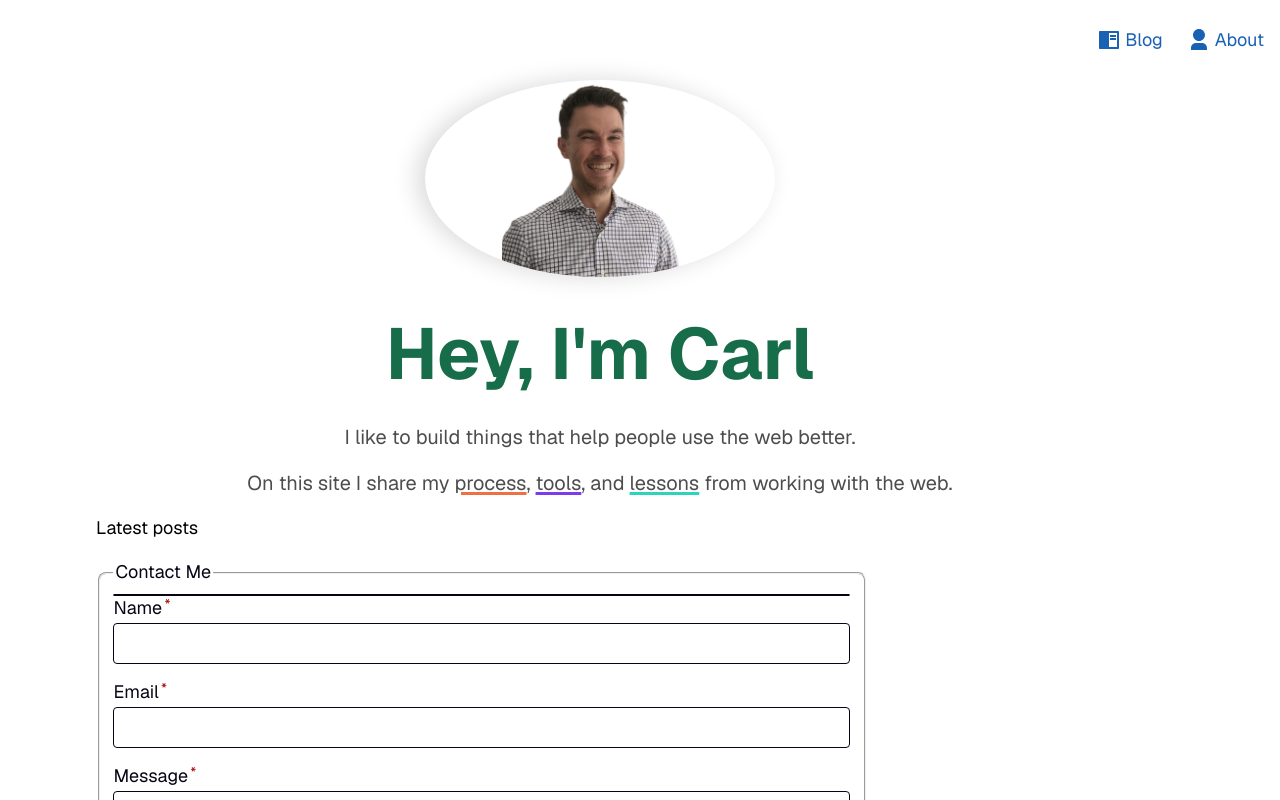
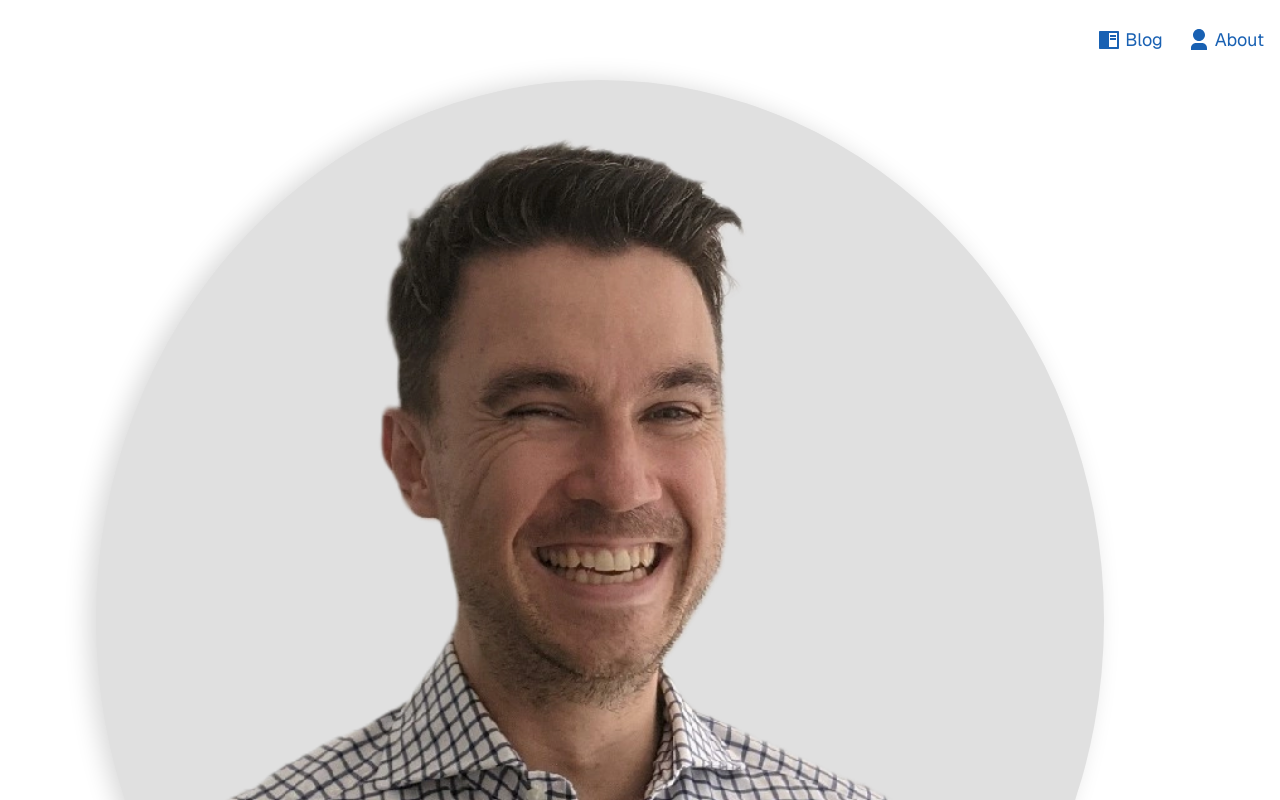
Before and after one commit to codercarl1243/react_components_system, a Next.js app: page / in a window 1280 px wide. Shown: the top 800 px of the page. Built offline with nearby package versions, Linux system fonts and the light colour scheme.

Commit message:
UPDATE add intersection observer. clean up css. remove shimmer from image on load. make fun highlight a bit funner

```diff
--- a/app/styles/components/image/image.css
+++ b/app/styles/components/image/image.css
@@ -1,66 +1,24 @@
 .image {
     position: relative;
-    /* Ensure it sits below the loading shimmer */
-    z-index: 0;
 }
 
 .image>img {
-    width: 100%;
-    height: auto;
-    object-fit: cover;
-    vertical-align: middle;
     font-style: italic;
     shape-margin: 0.75rem;
-    transition: opacity 0.3s ease-in-out;
+    object-fit: cover;
+    opacity: 0;
+    transition: opacity 0.4s ease-in-out;
+}
+
+.image>img[src] {
+    opacity: 1;
 }
 
 .image-wrapper {
     position: relative;
     overflow: hidden;
-    transition: border-color 0.3s ease-in-out, background-color 0.3s ease-in-out;
-    background-color: transparent;
+    background-color: var(--color-neutral-200);
     border-radius: var(--image-border-radius, 0);
-    isolation: isolate;
-}
-
-.image-wrapper::before {
-    content: '';
-    position: absolute;
-    inset: 0;
-    transform: translateX(-100%);
-    width: 100%;
-    height: 100%;
-    opacity: 0;
-    background: linear-gradient(45deg,
-            transparent 25%,
-            rgba(255, 255, 255, 0.4) 50%,
-            transparent 75%);
-    animation: shimmer 2.5s linear paused infinite;
-    z-index: 1;
-    pointer-events: none;
-    transition: opacity 0.3s ease-in-out;
-}
-
-.image-wrapper.image-loading {
-    background-color: var(--color-neutral-200);
-
-    &::before {
-        animation-play-state: running;
-    }
-}
-
-.image-wrapper.image-loading::before {
-    opacity: 1;
-}
-
-@keyframes shimmer {
-    0% {
-        transform: translateX(-110%);
-    }
-
-    100% {
-        transform: translateX(110%);
-    }
 }
 
 .image--rectangleLogo img,
@@ -82,7 +40,6 @@
 }
 
 @media (max-width: 768px) {
-
     .image--hero,
     .image--featured {
         --image-border-radius: var(--radius-md);
--- a/app/styles/components/post/index.css
+++ b/app/styles/components/post/index.css
@@ -5,3 +5,4 @@
 @import './post.banner.css';
 @import './post.card.css';
 @import './post.navigation.css';
+@import './post.author.css';
--- /dev/null
+++ b/app/styles/components/post/post.author.css
@@ -0,0 +1,4 @@
+.post-sidebar__author.author__avatar {
+    overflow: hidden;
+    border-radius: 0 0 var(--radius-full) var(--radius-full);
+}
--- a/app/styles/utils/funHighlight.css
+++ b/app/styles/utils/funHighlight.css
@@ -1,68 +1,49 @@
 .fun-highlight {
-    background: linear-gradient(135deg,
+  display: inline-block;
+  position: relative;
+  background: linear-gradient(
+    135deg,
     var(--background) 0%,
-            color-mix(in oklab, var(--background), rgba(255, 255, 255, 0.6) 60%) 35%,
-            var(--background) 100%);
+    color-mix(in oklab, var(--background), rgba(224, 223, 223, 0.6) 60%) 35%,
+    var(--background) 100%
+  );
   background-size: 400% 400%;
   background-position: 0% 50%;
-    animation: drift 4.5s ease-in-out infinite paused;
   box-decoration-break: clone;
   -webkit-box-decoration-break: clone;
   border-radius: var(--radius-md);
   padding-inline: var(--spacing);
+  opacity: 0;
+  transform: scale(0.98);
+  transition:
+    opacity 0.6s ease,
+    transform 0.6s ease,
+    filter 0.3s ease;
+}
+
+.fun-highlight.in-view {
+  opacity: 1;
+  transform: scale(1);
 }
 
 .fun-highlight:hover {
-    animation-play-state: running;
   filter: brightness(1.05);
-    transition: filter 0.3s ease;
+  animation: drift 4.5s ease-in-out infinite alternate;
+}
+
+/* motion-safe reduction */
+@media (prefers-reduced-motion: reduce) {
+  .fun-highlight {
+    transition: none !important;
+    animation: none !important;
+  }
 }
 
 @keyframes drift {
-
-    0%,
-    100% {
+  0%, 100% {
     background-position: 0% 50%;
   }
-
   50% {
     background-position: 200% 50%;
   }
 }
-
-/* keep your color/shape cycle */
-.fun-highlight:nth-of-type(9n+1) {
-    --background: var(--color-emphasis-100);
-}
-
-.fun-highlight:nth-of-type(9n+2) {
-    --background: var(--color-emphasis-200);
-}
-
-.fun-highlight:nth-of-type(9n+3) {
-    --background: var(--color-emphasis-300);
-}
-
-.fun-highlight:nth-of-type(9n+4) {
-    --background: var(--color-emphasis-400);
-}
-
-.fun-highlight:nth-of-type(9n+5) {
-    --background: var(--color-emphasis-500);
-}
-
-.fun-highlight:nth-of-type(9n+6) {
-    --background: var(--color-emphasis-600);
-}
-
-.fun-highlight:nth-of-type(9n+7) {
-    --background: var(--color-emphasis-700);
-}
-
-.fun-highlight:nth-of-type(9n+8) {
-    --background: var(--color-emphasis-800);
-}
-
-.fun-highlight:nth-of-type(9n+9) {
-    --background: var(--color-emphasis-900);
-}
--- a/components/image/index.tsx
+++ b/components/image/index.tsx
@@ -1,14 +1,12 @@
-'use client';
-
+'use client'
 import { type TImage } from "@/components/image/image.type";
 import NextImage from 'next/image';
 import { clsx } from 'clsx';
 import { imageVariants } from "@/components/image/imageVariants";
-import { type SyntheticEvent, useRef, useState } from "react";
 
 /**
- * Enhanced Image component that wraps Next.js Image with predefined variants
- * and automatic optimizations for different image types.
+ * Simplified, performant Image component with graceful fallback.
+ * Uses a neutral background color until the image loads, and fades in smoothly.
  *
  * @param variant - Image variant that determines dimensions, aspect ratio, quality, and blur placeholder.
  *                  Defaults to 'default' if not specified.
@@ -38,9 +36,7 @@ import { type SyntheticEvent, useRef, useState } from "react";
  */
 export default function Image({ variant, src, alt, ...props }: TImage) {
 
-    const [isLoading, setIsLoading] = useState(true);
-    const wrapperRef = useRef<HTMLSpanElement>(null);
-    const { className, sizes, width, style, height, priority, placeholder, blurDataURL, quality, onLoad, onError, ...rest } = props
+    const { className, sizes, width, style, height, priority, placeholder, blurDataURL, quality, ...rest } = props
 
     const {
         width: variantWidth,
@@ -50,38 +46,6 @@ export default function Image({ variant, src, alt, ...props }: TImage) {
         blurDataURL: variantBlurDataURL,
         quality: variantQuality
     } = imageVariants[variant ?? "default"];
-
-
-    /**
-     * When the image fully loads, we delay the loading-state removal
-     * until the shimmer animation finishes (CSS animation-duration).
-     */
-    function handleOnLoad(event: SyntheticEvent<HTMLImageElement, Event>) {
-        onLoad?.(event);
-
-        const el = wrapperRef.current;
-        const duration = getAnimationDurationMs(el);
-        const buffer = 100;
-
-        // Wait until shimmer animation finishes
-        window.setTimeout(() => setIsLoading(false), duration + buffer);
-
-
-        function getAnimationDurationMs(element: HTMLElement | null): number {
-            if (!element) return 2500;
-
-            const styles = getComputedStyle(element, "::before");
-            const durationString = styles.animationDuration || "2.5s";
-
-            const numeric = parseFloat(durationString);
-            return durationString.includes("ms") ? numeric : numeric * 1000;
-        }
-    }
-
-    function handleOnError(event: SyntheticEvent<HTMLImageElement, Event>) {
-        onError?.(event);
-        setIsLoading(false)
-    }
 
     const isPriority = priority ?? (variant === 'hero' || variant === "banner" || variant === "featured");
 
@@ -94,10 +58,8 @@ export default function Image({ variant, src, alt, ...props }: TImage) {
             className={clsx(
                 'image-wrapper image',
                 variant && `image--${variant}`,
-                isLoading && 'image-loading',
                 className
             )}
-            ref={wrapperRef}
         >
             <NextImage
                 src={src}
@@ -105,13 +67,14 @@ export default function Image({ variant, src, alt, ...props }: TImage) {
                 sizes={sizes ?? variantSizes}
                 width={width ?? variantWidth}
                 height={height ?? variantHeight}
-                style={{ aspectRatio, ...style }}
+                style={{ aspectRatio,
+                    width: width ?? variantWidth,
+                    height: height ?? variantHeight,
+                    ...style }}
                 priority={isPriority}
                 placeholder={imagePlaceholder}
                 blurDataURL={imageBlurDataURL}
                 quality={quality ?? variantQuality}
-                onLoad={handleOnLoad}
-                onError={handleOnError}
                 fetchPriority={isPriority ? "high" : "auto"}
                 {...rest}
             />
--- a/package.json
+++ b/package.json
@@ -17,6 +17,7 @@
     "next": "15.3.5",
     "react": "^19.0.0",
     "react-dom": "^19.0.0",
+    "react-intersection-observer": "^10.0.0",
     "shiki": "^3.11.0",
     "zod": "^4.1.12"
   },
```
Also changed, not shown: components/decorations/FunHighlight.tsx (+15 -1 lines), 1 other file (tests, documents, lock files or other folders). Lines whose indentation alone changed are shown as unchanged.
